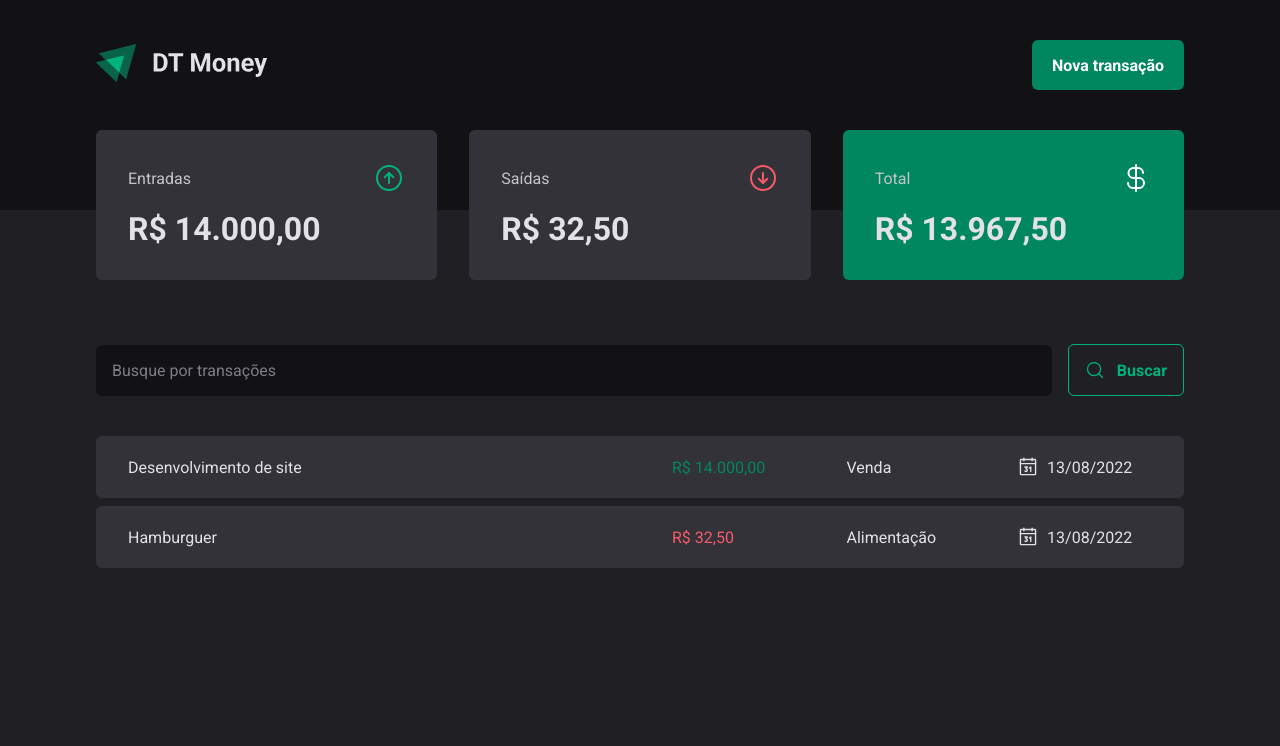
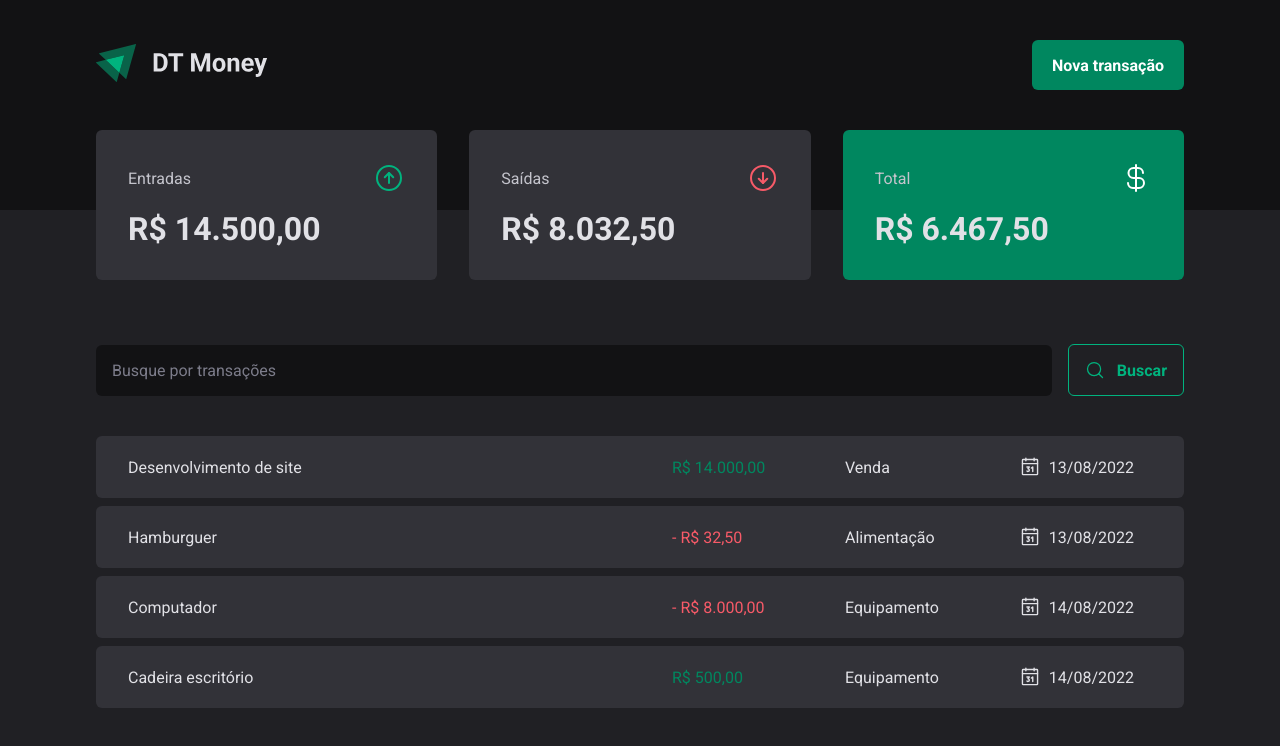
Before and after one commit to mauriciogirardi/dt-money, a React (Vite) app: page / in a window 1280 px wide. Shown: the top 746 px of the page. Built offline with nearby package versions, Linux system fonts and the light colour scheme; data requests are answered from the project's data file.

Commit message:
add more data

```diff
--- a/server.json
+++ b/server.json
@@ -15,6 +15,22 @@
       "category": "Alimentação",
       "price": 32.5,
       "createdAt": "2022-08-13T15:24:47.732Z"
+    },
+    {
+      "id": 3,
+      "description": "Computador",
+      "type": "outcome",
+      "category": "Equipamento",
+      "price": 8000,
+      "createdAt": "2022-08-14T15:24:47.732Z"
+    },
+    {
+      "id": 4,
+      "description": "Cadeira escritório",
+      "type": "income",
+      "category": "Equipamento",
+      "price": 500.0,
+      "createdAt": "2022-08-14T15:24:47.732Z"
     }
   ]
 }
--- a/src/pages/Transactions/index.tsx
+++ b/src/pages/Transactions/index.tsx
@@ -29,6 +29,7 @@ export function Transactions() {
                   <td width="50%">{transaction.description}</td>
                   <td>
                     <S.PriceHighlight variant={transaction.type}>
+                      {transaction.type === "outcome" && "- "}
                       {transaction.formattedPrice}
                     </S.PriceHighlight>
                   </td>
```
